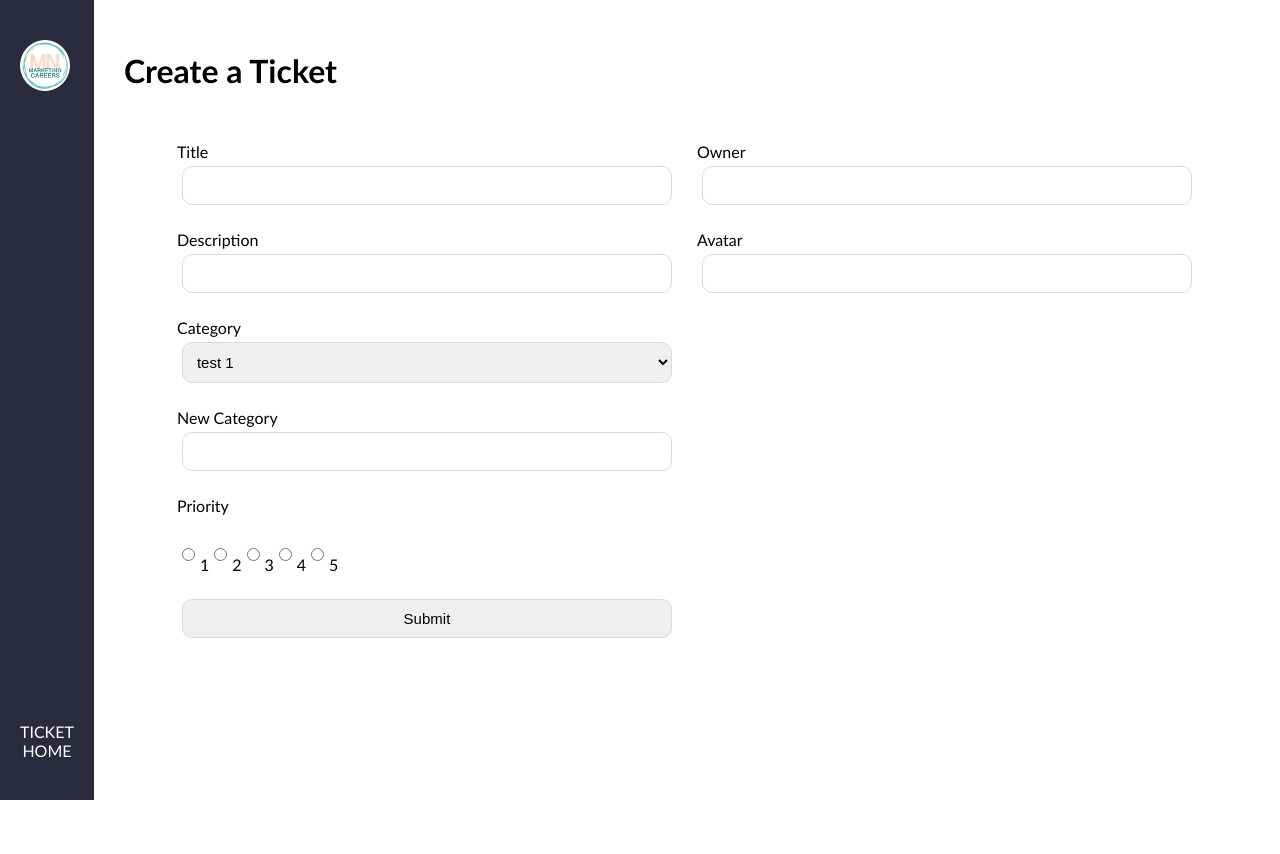
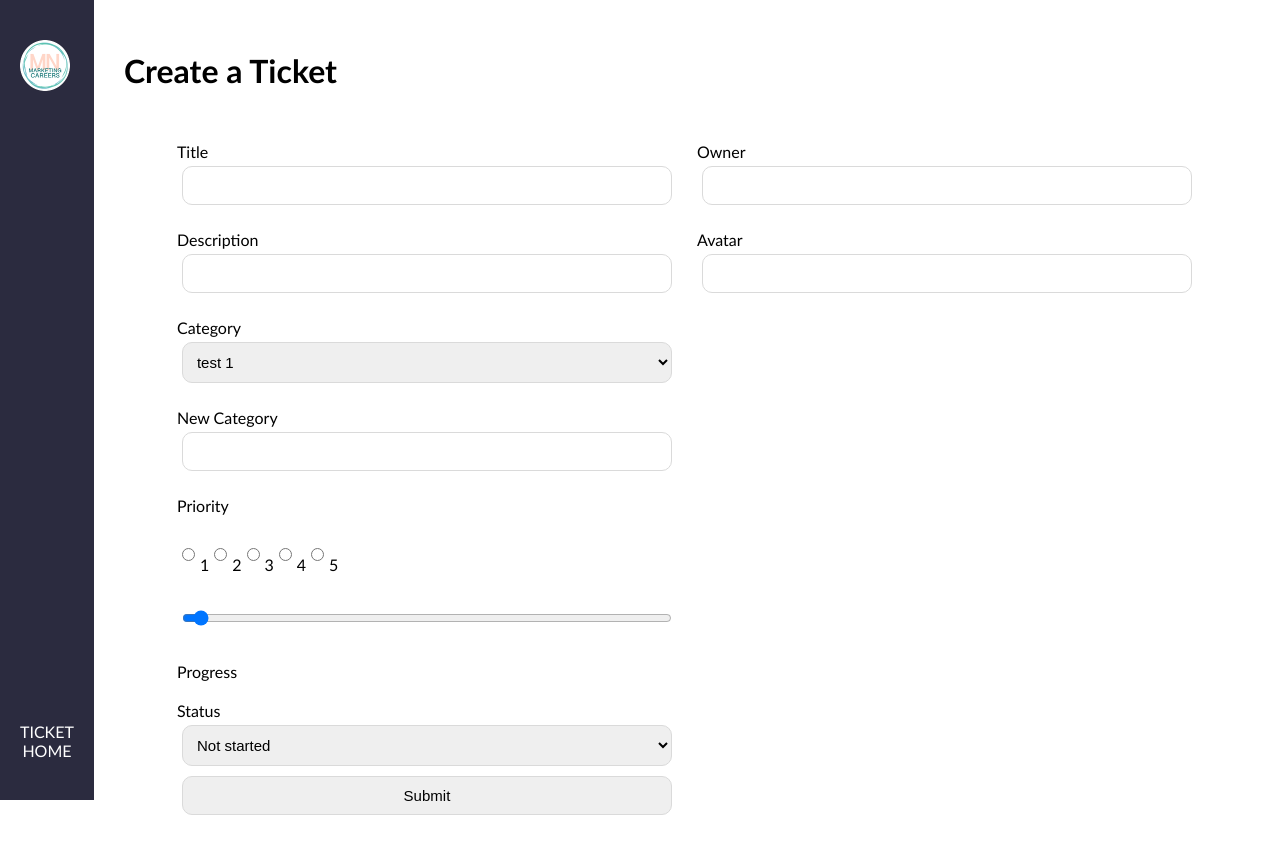
Before and after one commit to franckbushbaum/Client-Management-Platform, a React (Create React App) app: page /ticket in a window 1280 px wide. Shown: the top 854 px of the page. Before the commit the page ends 800 px from the top, so only its background shows below. Built offline with nearby package versions, Linux system fonts and the light colour scheme; the HTML template or start-up script is replaced by a standard one.

Commit message:
Fixed form

```diff
--- a/src/pages/TicketPage.js
+++ b/src/pages/TicketPage.js
@@ -1,33 +1,45 @@
 import React from 'react';
-import { useState, useEffect } from 'react';
+import { useState } from 'react';
 
 const TicketPage = () => {
 
     const editMode = false
 
+    // const [formData, setFormData] = useState({
+    //     status: 'not started',
+    //     progress: 0,
+    //     timestamp: new Date().toISOString(),
+    //     title: '',
+    //     description: '',
+    //     category: [],
+    //     owner: '',
+    //     avatar: '',
+    // })
+
     const [formData, setFormData] = useState({
-        status: 'not started',
-        progress: 0,
-        timestamp: new Date().toISOString(),
+        owner: '',
+        avatar: '',
         title: '',
         description: '',
-        category: [],
-        owner: '',
-        avatar: '',
+        category: '',
+        progress: 0,
+        status: 'not started',
+        timestamp: new Date().toISOString()
     })
 
     const handleChange = (propertyName) => (event) => {
-        console.log('in handleChange');
         setFormData({ ...formData, [propertyName]: event.target.value });
     };
 
     const handleSubmit = () => {
-        console.log('in Submit')
+        console.log('in Submit', formData)
     }
 
-    const categories = ['test 1', 'test 2','455','chat', '3', 323];
+    const categories = ['test 1', 'test 2', '455', 'chat', '3', 323];
 
-    console.log('formData: ', formData)
+    console.log('I am once again asking for formData', formData)
+
+
 
     return (
         <div className="ticket">
@@ -82,7 +94,7 @@ const TicketPage = () => {
                                 id="priority-1"
                                 name="priority"
                                 type="radio"
-                                onChange={handleChange}
+                                onChange={handleChange('priority')}
                                 value={1}
                                 checked={formData.priority == 1}
                             />
@@ -91,7 +103,7 @@ const TicketPage = () => {
                                 id="priority-2"
                                 name="priority"
                                 type="radio"
-                                onChange={handleChange}
+                                onChange={handleChange('priority')}
                                 value={2}
                                 checked={formData.priority == 2}
                             />
@@ -100,7 +112,7 @@ const TicketPage = () => {
                                 id="priority-3"
                                 name="priority"
                                 type="radio"
-                                onChange={handleChange}
+                                onChange={handleChange('priority')}
                                 value={3}
                                 checked={formData.priority == 3}
                             />
@@ -109,7 +121,7 @@ const TicketPage = () => {
                                 id="priority-4"
                                 name="priority"
                                 type="radio"
-                                onChange={handleChange}
+                                onChange={handleChange('priority')}
                                 value={4}
                                 checked={formData.priority == 4}
                             />
@@ -118,14 +130,13 @@ const TicketPage = () => {
                                 id="priority-5"
                                 name="priority"
                                 type="radio"
-                                onChange={handleChange}
+                                onChange={handleChange('priority')}
                                 value={5}
                                 checked={formData.priority == 5}
                             />
                             <label htmlFor="priority-5">5</label>
                         </div>
-
-                {editMode && <>
+                    {/* { editMode && <> */}
                         <input
                             type="range"
                             id="progress"
@@ -133,26 +144,23 @@ const TicketPage = () => {
                             value={formData.progress}
                             min="0"
                             max="100"
-                            onChange={handleChange}
+                            onChange={handleChange('progress')}
                         />
-
                         <label htmlFor="progress">Progress</label>
-
                         <label>Status</label>
                         <select
                             name="status"
                             value={formData.status}
-                            onChange={handleChange}
+                            onChange={handleChange('status')}
                         >
                             <option selected={formData.status === 'done'} value={'done'}>Done</option>
-                            <option selected={formData.status === 'working on it'} value={'working on it'}>Done</option>
-                            <option selected={formData.status === 'stuck'} value={'stuck'}>Done</option>
-                            <option selected={formData.status === 'not started'} value={'not started'}>Done</option>
+                            <option selected={formData.status === 'working on it'} value={'working on it'}>Working on it</option>
+                            <option selected={formData.status === 'stuck'} value={'stuck'}>Stuck</option>
+                            <option selected={formData.status === 'not started'} value={'not started'}>Not started</option>
                         </select>
-                </>}
+                    {/* </> } */}
                     <input type="submit"/>
                     </section>
-
                     <section>
                         <label htmlFor='owner'>Owner</label>
                         <input
@@ -174,9 +182,9 @@ const TicketPage = () => {
                         />
 
                         <div className="image-preview">
-                            {formData.avatar  && (
+                            {formData.avatar  &&
                                 <img src={formData.avatar} alt="image-preview" />
-                            )}
+                            }
                         </div>
                     </section>
                 </form>
```
